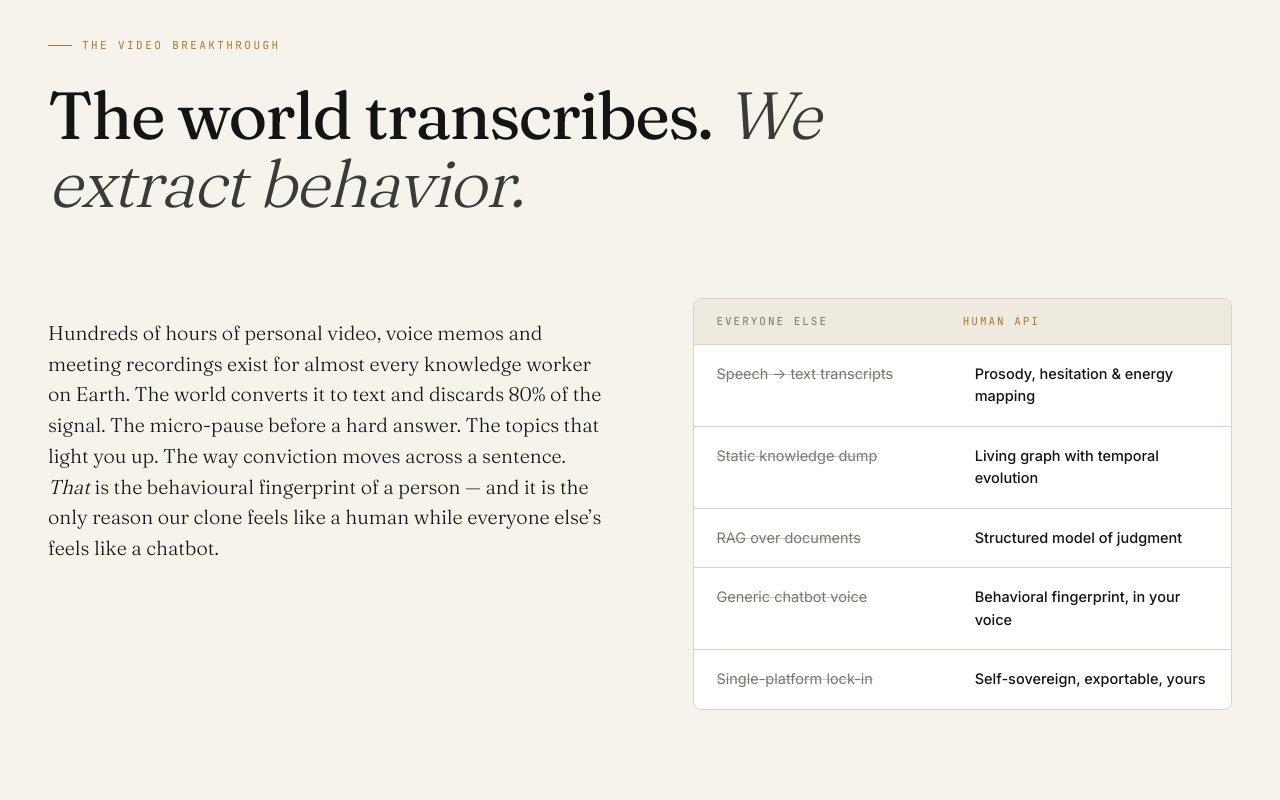
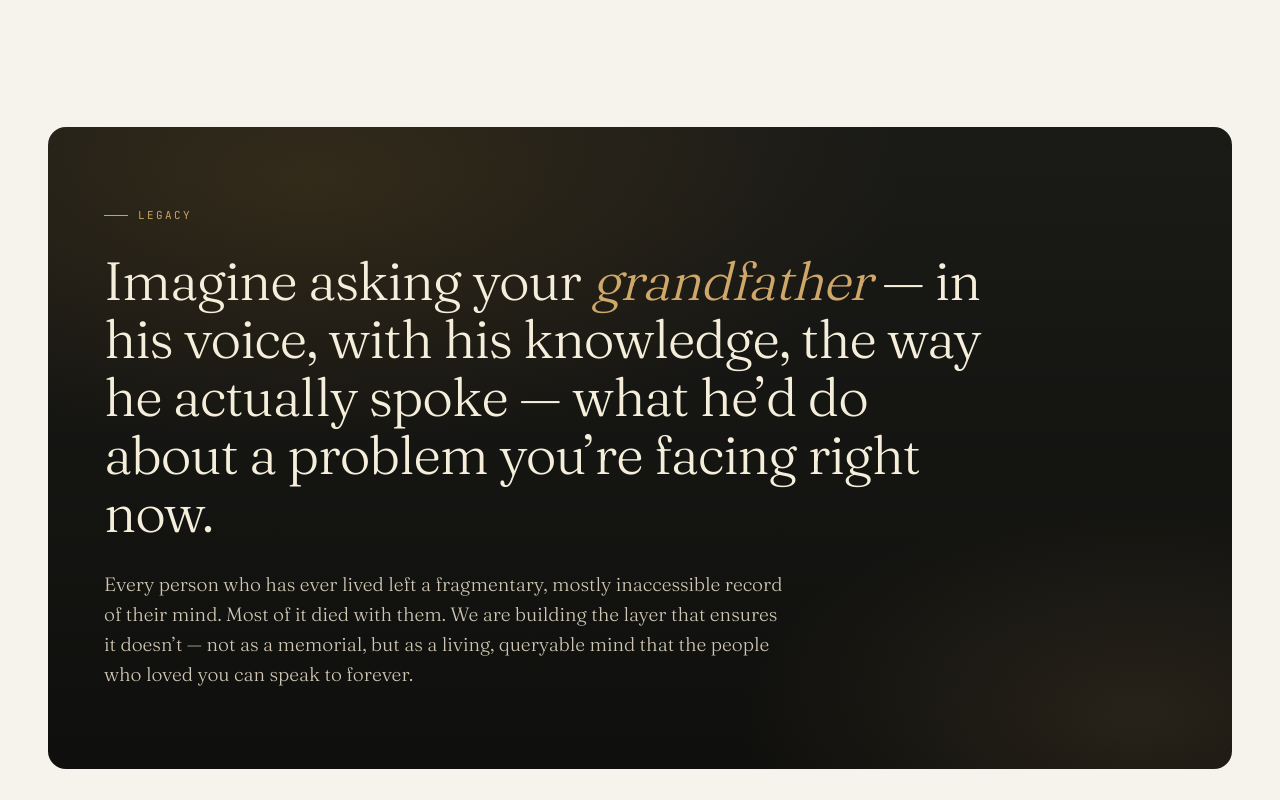
Before and after one commit to aashwindev/human-api, a plain HTML site: page index.html in a window 1280 px wide. Shown: the part 3420-4220 px from the top of the page. Drawn offline with Linux system fonts and the light colour scheme.

Commit message:
Move Legacy (grandfather) section above the video breakthrough
Amp-Thread-ID: https://ampcode.com/threads/T-019de067-3eef-742a-a14c-81611a8135d2
Co-authored-by: Amp <amp@ampcode.com>

```diff
--- a/index.html
+++ b/index.html
@@ -429,6 +429,21 @@
   </div>
 </section>
 
+<!-- LEGACY -->
+<section id="legacy-section">
+  <div class="wrap">
+    <div class="legacy" id="legacy">
+      <div class="eyebrow">Legacy</div>
+      <h3>Imagine asking your <em>grandfather</em> — in his voice, with his knowledge, the way he actually spoke — what he&rsquo;d do about a problem you&rsquo;re facing right now.</h3>
+      <p>
+        Every person who has ever lived left a fragmentary, mostly inaccessible record of their mind.
+        Most of it died with them. We are building the layer that ensures it doesn&rsquo;t — not as a memorial,
+        but as a living, queryable mind that the people who loved you can speak to forever.
+      </p>
+    </div>
+  </div>
+</section>
+
 <!-- MOAT -->
 <section id="moat">
   <div class="wrap">
@@ -537,17 +552,6 @@
           <p>Generational knowledge stops evaporating. It compounds. Every person becomes a callable mind, long after they are gone.</p>
         </div>
       </div>
-    </div>
-
-    <!-- LEGACY -->
-    <div class="legacy" id="legacy">
-      <div class="eyebrow">Legacy</div>
-      <h3>Imagine asking your <em>grandfather</em> — in his voice, with his knowledge, the way he actually spoke — what he&rsquo;d do about a problem you&rsquo;re facing right now.</h3>
-      <p>
-        Every person who has ever lived left a fragmentary, mostly inaccessible record of their mind.
-        Most of it died with them. We are building the layer that ensures it doesn&rsquo;t — not as a memorial,
-        but as a living, queryable mind that the people who loved you can speak to forever.
-      </p>
     </div>
   </div>
 </section>
```
